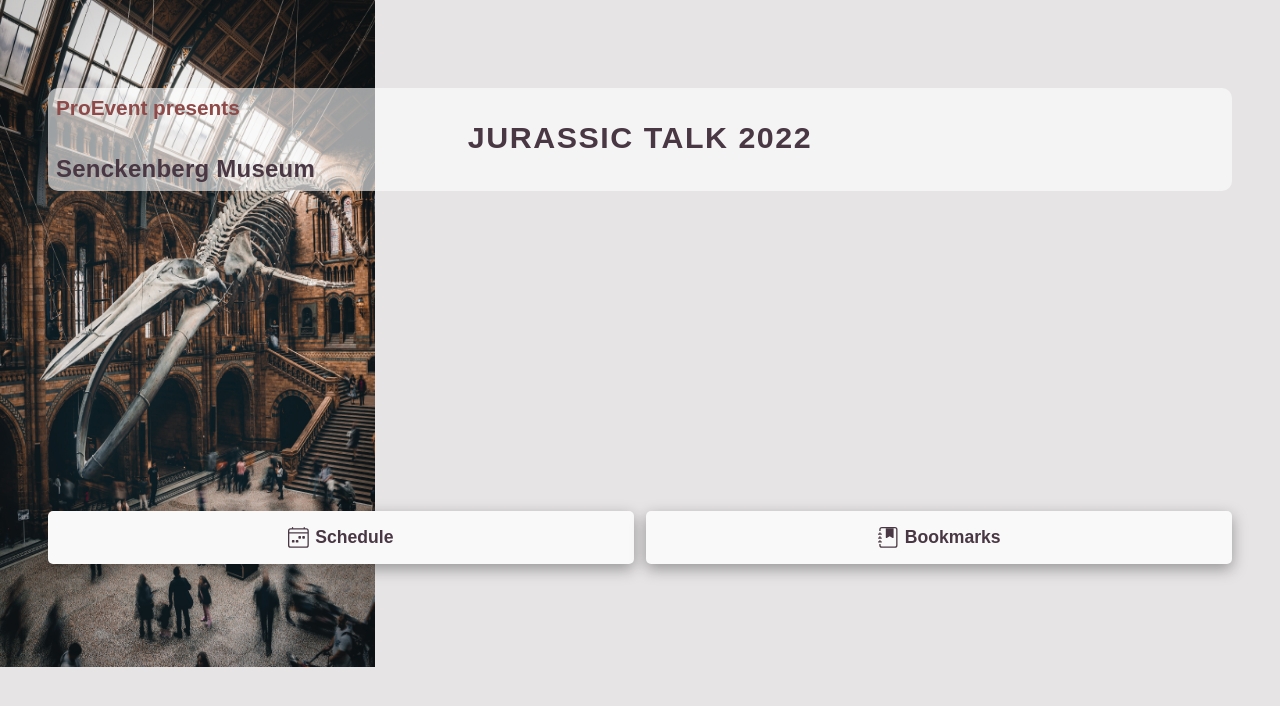
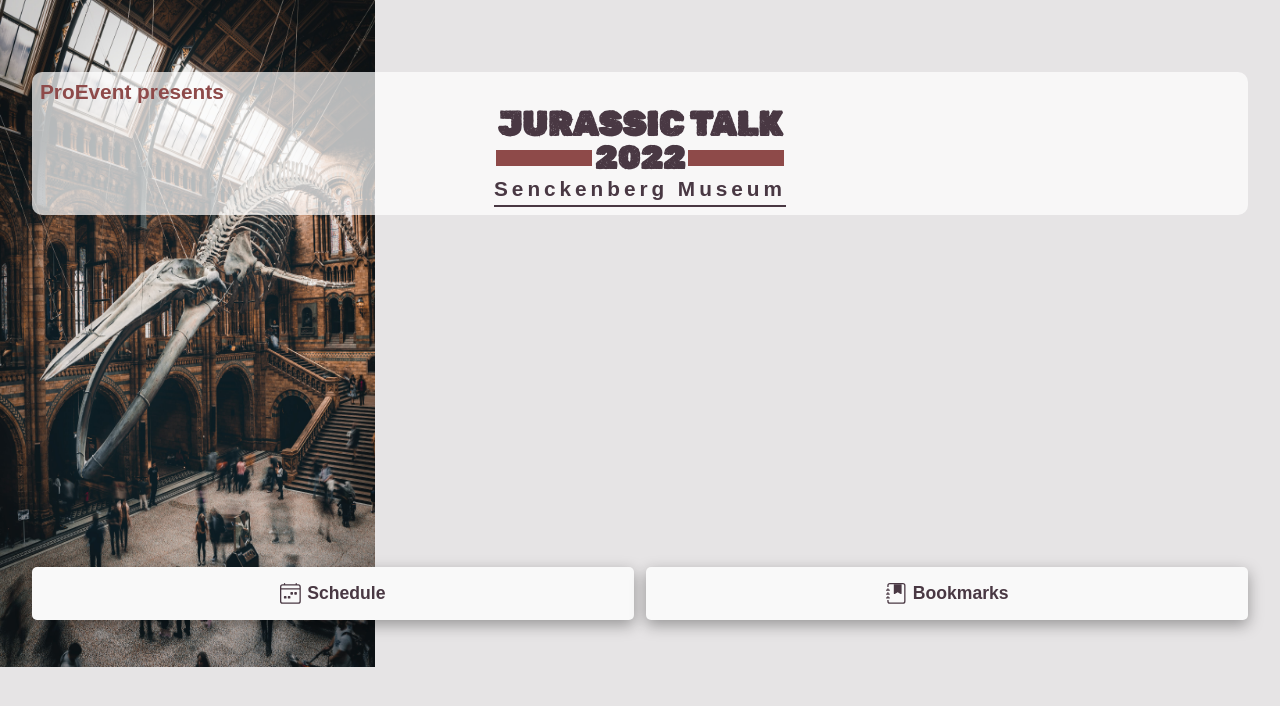
Before and after one commit to MeenaFoerderer/Capstone-project, a Next.js app: page / in a window 1280 px wide. Shown: the top 706 px of the page. Built offline with nearby package versions, Linux system fonts and the light colour scheme.

Commit message:
change landing page font and style

```diff
--- a/components/GlobalStyles.js
+++ b/components/GlobalStyles.js
@@ -2,15 +2,20 @@ import { createGlobalStyle } from "styled-components";
 
 const GlobalStyles = createGlobalStyle`
 
-@font-face {
+    @font-face {
     font-family: -apple-system, BlinkMacSystemFont, "Segoe UI", Roboto, Helvetica, Arial, sans-serif, "Apple Color Emoji", "Segoe UI Emoji", "Segoe UI Symbol";
     }
+
+    @font-face {
+        font-family: 'RubikDirt';
+        src: url("/fonts/RubikDirt-Regular.ttf");
+        }
 
     html,
     body {
         padding: 0;
         margin: 0;
-        font-family: Poppins, sans-serif;
+        font-family: sans-serif;
     }
 
     * {
--- a/pages/index.js
+++ b/pages/index.js
@@ -19,7 +19,13 @@ function LandingPage({ conferenceDays, conferenceRooms }) {
       <StyledContainer>
         <Header>
           <PresenterText>ProEvent presents</PresenterText>
-          <Title>JURASSIC TALK 2022</Title>
+          <TitleName>JURASSIC TALK </TitleName>
+          <YearWrapper>
+            <StyledDiv />
+            <TitleYear>2022</TitleYear>
+            <StyledDiv />
+          </YearWrapper>
+
           <Subtitle>Senckenberg Museum</Subtitle>
         </Header>
 
@@ -44,7 +50,7 @@ function LandingPage({ conferenceDays, conferenceRooms }) {
 const StyledMain = styled.main`
   text-align: left;
   margin: 0 auto;
-  padding: 3em;
+  padding: 2em;
   width: 100vw;
   height: 100vh;
   display: flex;
@@ -67,9 +73,12 @@ const StyledContainer = styled.div`
 const Header = styled.div`
   margin: 0;
   margin-top: 2.5em;
-  background: rgba(255, 255, 255, 0.6);
+  background: rgba(255, 255, 255, 0.7);
   border-radius: 10px;
   padding: 0.5em;
+  display: flex;
+  flex-direction: column;
+  align-items: center;
 `;
 
 const PresenterText = styled.p`
@@ -77,26 +86,52 @@ const PresenterText = styled.p`
   margin: 0;
   font-size: 1.3rem;
   font-weight: 700;
+  width: 100%;
 `;
 
-const Title = styled.h1`
+const StyledDiv = styled.div`
+  background: #8e4a49;
+  width: 6em;
+  height: 1em;
+  margin-bottom: 0.4em;
+`;
+
+const TitleName = styled.h1`
   color: #493843;
-  font-size: 1.9rem;
+  font-size: 2.15rem;
   margin: 0;
   text-align: center;
-  letter-spacing: 0.05em;
+  font-family: RubikDirt;
+`;
+
+const YearWrapper = styled.div`
+  display: flex;
+  align-items: center;
+`;
+
+const TitleYear = styled.h2`
+  color: #493843;
+  font-size: 2rem;
+  margin: 0;
+  margin-top: -0.2em;
+  text-align: center;
+  font-family: RubikDirt;
+  margin-left: 0.1em;
+  margin-right: 0.1em;
 `;
 
 const Subtitle = styled.h2`
-  font-size: 1.5rem;
+  font-size: 1.3rem;
   color: #493843;
   margin: 0;
+  padding-bottom: 0.2em;
   text-align: justify;
-  letter-spacing: 0.01em;
+  letter-spacing: 0.19em;
+  border-bottom: 2px solid #493843;
 `;
 
 const LinkWrapper = styled.div`
-  margin-top: 20em;
+  margin-top: 22em;
   display: flex;
   gap: 0.8em;
 `;
```
Also changed, not shown: public/fonts/RubikDirt-Regular.ttf (added).
